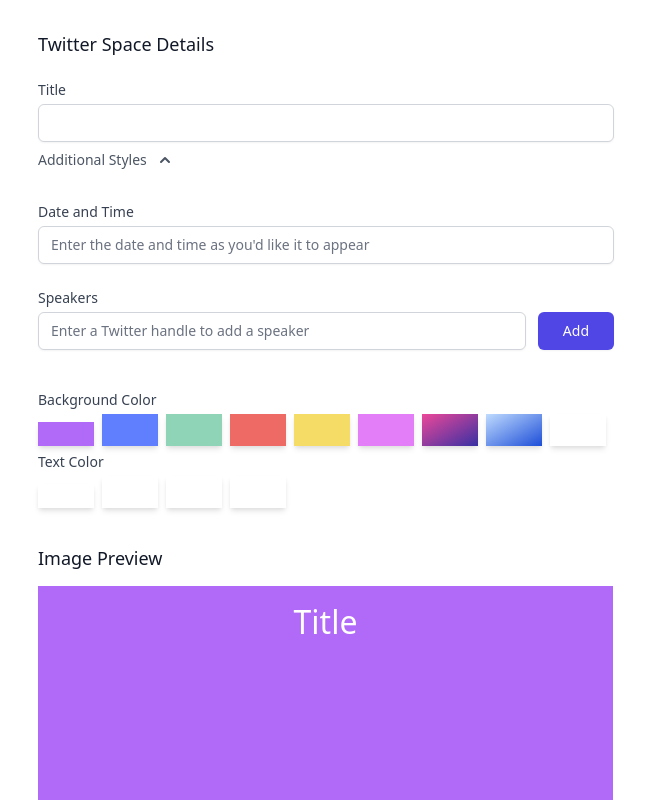
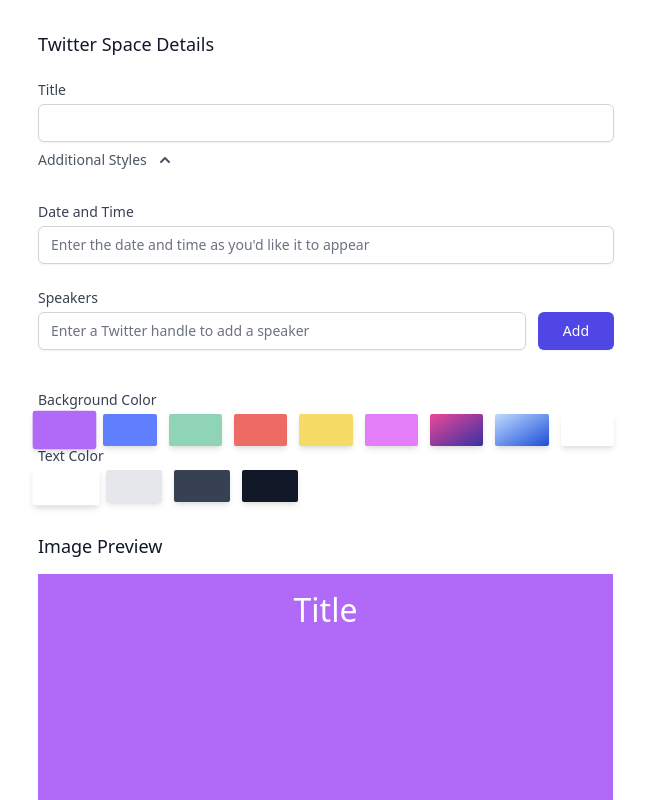
Before and after one commit to nickoelsner/spacespromo, a Next.js app: page / in a window 1280 px wide. Shown: the top 800 px of the page, without its empty margins (314-959 px from the left). Built offline with nearby package versions, Linux system fonts and the light colour scheme.

Commit message:
modify image bg color and text color options

```diff
--- a/pages/index.js
+++ b/pages/index.js
@@ -21,6 +21,7 @@ const backgroundColors = [
 ]
 
 const textColors = ['text-white', 'text-gray-200', 'text-gray-700', 'text-gray-900']
+const textBgColors = ['bg-white', 'bg-gray-200', 'bg-gray-700', 'bg-gray-900']
 
 export default function Home() {
   const [speakers, setSpeakers] = useState([])
@@ -139,28 +140,32 @@ export default function Home() {
                   <SpeakerSearch speakers={speakers} setSpeakers={setSpeakers} />
                 </div>
                 <h4 className="block mb-1 text-sm font-medium text-gray-700">Background Color</h4>
+                <div className="flex items-end gap-3">
                   {backgroundColors.map((color, i) => (
                     <button
                       key={i}
-                    className={`w-14 h-8 mr-2 shadow-md ${color} ${
-                      backgroundColor === color ? 'w-14 h-6' : ''
+                      className={`w-14 h-8 shadow-md rounded-sm ${color} ${
+                        backgroundColor === color ? 'transform scale-[120%]' : ''
                       }`}
                       onClick={() => setBackgroundColor(color)}
                     />
                   ))}
+                </div>
                 <h4 className="block mb-1 text-sm font-medium text-gray-700">Text Color</h4>
+                <div className="flex items-end gap-3">
                   {textColors.map((color, i) => {
                     const bgColor = color.replace(/text-/g, '')
                     return (
                       <button
                         key={i}
-                      className={`w-14 h-8 mr-2 shadow-md bg-${bgColor} ${
-                        textColor === color ? 'w-14 h-6' : ''
+                        className={`w-14 h-8 shadow-md rounded-sm bg-${bgColor} ${
+                          textColor === color ? 'transform scale-[120%]' : ''
                         }`}
                         onClick={() => setTextColor(color)}
                       />
                     )
                   })}
+                </div>
                 <h3 className="pt-8 mb-4 text-lg font-medium leading-6 text-gray-900">
                   Image Preview
                 </h3>
```
Lines whose indentation alone changed are shown as unchanged.
